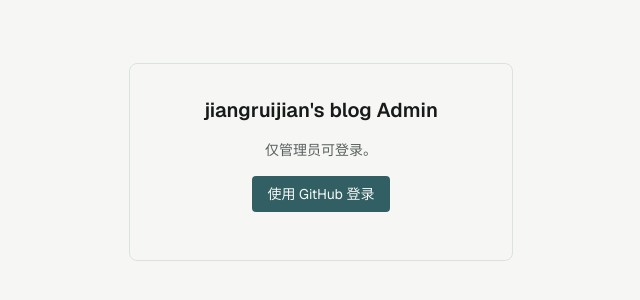
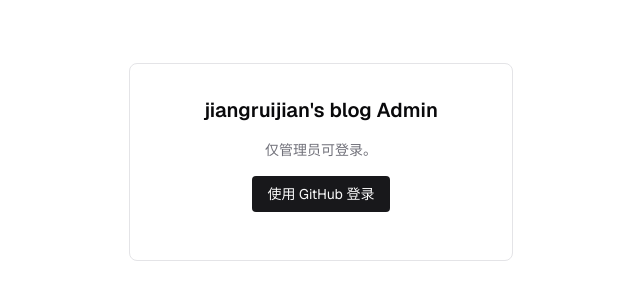
Before and after one commit to jrj444/blog, a Next.js app: page /auth/signin in a window 1280 px wide. Shown: the part 238-538 px from the top of the page, without its empty margins (319-959 px from the left). Built offline with nearby package versions, Linux system fonts and the light colour scheme; no server answers.

Commit message:
style: 全站色彩系统重构为Vercel/Linear黑白灰(Zinc)极客风格

```diff
--- a/src/app/(blog)/posts/[slug]/opengraph-image.tsx
+++ b/src/app/(blog)/posts/[slug]/opengraph-image.tsx
@@ -29,11 +29,11 @@
         display: "flex",
         flexDirection: "column",
         justifyContent: "space-between",
-        backgroundColor: "#071013",
+        backgroundColor: "#09090b",
         backgroundImage:
-          "radial-gradient(circle at 95% 5%, rgba(45, 105, 95, 0.42) 0%, transparent 48%), radial-gradient(circle at 5% 95%, rgba(30, 70, 65, 0.3) 0%, transparent 40%)",
+          "radial-gradient(circle at 95% 5%, rgba(255, 255, 255, 0.12) 0%, transparent 48%), radial-gradient(circle at 5% 95%, rgba(255, 255, 255, 0.05) 0%, transparent 40%)",
         padding: "64px 72px",
-        color: "#f0fdf9",
+        color: "#fafafa",
       }}
     >
       {/* 顶部品牌 */}
@@ -49,8 +49,8 @@
             width: "40px",
             height: "40px",
             borderRadius: "9px",
-            backgroundColor: "#2dd4bf",
-            color: "#042f2e",
+            backgroundColor: "#ffffff",
+            color: "#09090b",
             display: "flex",
             alignItems: "center",
             justifyContent: "center",
@@ -72,7 +72,7 @@
               fontSize: "18px",
               fontWeight: 700,
               letterSpacing: "0.08em",
-              color: "#f0fdf9",
+              color: "#fafafa",
             }}
           >
             JIANG RUIJIAN
@@ -81,7 +81,7 @@
             style={{
               fontSize: "12px",
               letterSpacing: "0.16em",
-              color: "#5eead4",
+              color: "#a1a1aa",
               textTransform: "uppercase",
             }}
           >
@@ -154,9 +154,9 @@
               style={{
                 padding: "6px 14px",
                 borderRadius: "9999px",
-                backgroundColor: "rgba(45, 212, 191, 0.12)",
-                border: "1px solid rgba(45, 212, 191, 0.28)",
-                color: "#5eead4",
+                backgroundColor: "rgba(255, 255, 255, 0.08)",
+                border: "1px solid rgba(255, 255, 255, 0.16)",
+                color: "#f4f4f5",
                 fontSize: "14px",
                 fontWeight: 500,
               }}
@@ -169,7 +169,7 @@
         <div
           style={{
             fontSize: "15px",
-            color: "#64748b",
+            color: "#71717a",
             fontWeight: 500,
             letterSpacing: "0.05em",
           }}
--- a/src/app/globals.css
+++ b/src/app/globals.css
@@ -2,61 +2,61 @@
 @custom-variant dark (&:is(.dark *));
 
 :root {
-  --background: 90 11.1% 96.5%;
-  --foreground: 160 6.1% 9.6%;
+  --background: 0 0% 100%;
+  --foreground: 240 10% 3.9%;
   --card: 0 0% 100%;
-  --card-foreground: 160 6.1% 9.6%;
+  --card-foreground: 240 10% 3.9%;
   --popover: 0 0% 100%;
-  --popover-foreground: 160 6.1% 9.6%;
-  --primary: 184.8 33.8% 29%;
-  --primary-foreground: 90 11.1% 96.5%;
-  --secondary: 140 9.7% 93.9%;
-  --secondary-foreground: 160 6.1% 9.6%;
-  --muted: 150 12.5% 93.7%;
-  --muted-foreground: 165 4.3% 36.5%;
-  --accent: 173.3 22% 92%;
-  --accent-foreground: 184.8 33.8% 29%;
-  --destructive: 0 53.8% 54.1%;
-  --destructive-foreground: 0 0% 100%;
-  --border: 160 9.4% 87.5%;
-  --input: 160 9.4% 87.5%;
-  --ring: 184.8 33.8% 29%;
-  --accent-2: 22.9 43.7% 37.6%;
-  --chart-1: 184.8 33.8% 29%;
-  --chart-2: 22.9 43.7% 37.6%;
-  --chart-3: 160 6.1% 9.6%;
-  --chart-4: 165 4.3% 36.5%;
-  --chart-5: 160 9.4% 87.5%;
+  --popover-foreground: 240 10% 3.9%;
+  --primary: 240 5.9% 10%;
+  --primary-foreground: 0 0% 98%;
+  --secondary: 240 4.8% 95.9%;
+  --secondary-foreground: 240 5.9% 10%;
+  --muted: 240 4.8% 95.9%;
+  --muted-foreground: 240 3.8% 46.1%;
+  --accent: 240 4.8% 95.9%;
+  --accent-foreground: 240 5.9% 10%;
+  --destructive: 0 84.2% 60.2%;
+  --destructive-foreground: 0 0% 98%;
+  --border: 240 5.9% 90%;
+  --input: 240 5.9% 90%;
+  --ring: 240 5.9% 10%;
+  --accent-2: 240 3.8% 46.1%;
+  --chart-1: 240 5.9% 10%;
+  --chart-2: 240 3.8% 46.1%;
+  --chart-3: 240 4.8% 60%;
+  --chart-4: 240 5.9% 80%;
+  --chart-5: 240 5.9% 90%;
   --radius: 0.5rem;
   --wrap: 1160px;
 }
 
 .dark {
-  --background: 170 15% 7.8%;
-  --foreground: 150 14.3% 91.8%;
-  --card: 166.7 16.4% 10.8%;
-  --card-foreground: 150 14.3% 91.8%;
-  --popover: 166.7 16.4% 10.8%;
-  --popover-foreground: 150 14.3% 91.8%;
-  --primary: 173.6 28.3% 61.2%;
-  --primary-foreground: 162.9 17.9% 7.6%;
-  --secondary: 168 14.7% 13.3%;
-  --secondary-foreground: 157.5 12.9% 87.8%;
-  --muted: 166.7 13.8% 12.7%;
-  --muted-foreground: 158.6 7.3% 62.4%;
-  --accent: 168 20% 14.7%;
-  --accent-foreground: 173.9 34.3% 72%;
-  --destructive: 0 43% 52%;
-  --destructive-foreground: 0 0% 100%;
-  --border: 165 12.5% 18.8%;
-  --input: 165 12.5% 18.8%;
-  --ring: 173.6 28.3% 61.2%;
-  --accent-2: 25.5 44.6% 61.8%;
-  --chart-1: 173.6 28.3% 61.2%;
-  --chart-2: 25.5 44.6% 61.8%;
-  --chart-3: 150 14.3% 91.8%;
-  --chart-4: 158.6 7.3% 62.4%;
-  --chart-5: 165 12.5% 18.8%;
+  --background: 240 10% 3.9%;
+  --foreground: 0 0% 98%;
+  --card: 240 10% 4.9%;
+  --card-foreground: 0 0% 98%;
+  --popover: 240 10% 4.9%;
+  --popover-foreground: 0 0% 98%;
+  --primary: 0 0% 98%;
+  --primary-foreground: 240 10% 3.9%;
+  --secondary: 240 3.7% 15.9%;
+  --secondary-foreground: 0 0% 98%;
+  --muted: 240 3.7% 15.9%;
+  --muted-foreground: 240 5% 64.9%;
+  --accent: 240 3.7% 15.9%;
+  --accent-foreground: 0 0% 98%;
+  --destructive: 0 62.8% 30.6%;
+  --destructive-foreground: 0 0% 98%;
+  --border: 240 3.7% 15.9%;
+  --input: 240 3.7% 15.9%;
+  --ring: 240 4.9% 83.9%;
+  --accent-2: 240 5% 64.9%;
+  --chart-1: 0 0% 98%;
+  --chart-2: 240 5% 64.9%;
+  --chart-3: 240 3.7% 35%;
+  --chart-4: 240 3.7% 25%;
+  --chart-5: 240 3.7% 15.9%;
 }
 
 @theme inline {
--- a/src/components/blog/share-poster-modal.tsx
+++ b/src/components/blog/share-poster-modal.tsx
@@ -115,40 +115,40 @@
         canvas.width = width;
         canvas.height = height;
 
-        // 1. 深色渐变背景
+        // 1. 深色渐变背景 (Vercel / Linear 黑曜石深色)
         const bgGrad = ctx.createLinearGradient(0, 0, width, height);
-        bgGrad.addColorStop(0, "#071215");
-        bgGrad.addColorStop(0.5, "#0b1d22");
-        bgGrad.addColorStop(1, "#04090b");
+        bgGrad.addColorStop(0, "#09090b");
+        bgGrad.addColorStop(0.5, "#121216");
+        bgGrad.addColorStop(1, "#050507");
         ctx.fillStyle = bgGrad;
         ctx.fillRect(0, 0, width, height);
 
-        // 2. 径向光晕装饰 (右上青色 + 左下微蓝)
+        // 2. 径向星光微漫射 (纯净银白微晕，彻底去绿)
         const topGlow = ctx.createRadialGradient(900, 180, 0, 900, 180, 500);
-        topGlow.addColorStop(0, "rgba(45, 212, 191, 0.16)");
+        topGlow.addColorStop(0, "rgba(255, 255, 255, 0.08)");
         topGlow.addColorStop(1, "transparent");
         ctx.fillStyle = topGlow;
         ctx.fillRect(0, 0, width, height);
 
         const bottomGlow = ctx.createRadialGradient(150, 1250, 0, 150, 1250, 460);
-        bottomGlow.addColorStop(0, "rgba(20, 184, 166, 0.12)");
+        bottomGlow.addColorStop(0, "rgba(255, 255, 255, 0.05)");
         bottomGlow.addColorStop(1, "transparent");
         ctx.fillStyle = bottomGlow;
         ctx.fillRect(0, 0, width, height);
 
         // 3. 内嵌精致卡片边框
-        ctx.strokeStyle = "rgba(255, 255, 255, 0.1)";
+        ctx.strokeStyle = "rgba(255, 255, 255, 0.12)";
         ctx.lineWidth = 1.5;
         drawRoundRect(ctx, 48, 48, width - 96, height - 96, 24);
         ctx.stroke();
 
         // 4. 顶部品牌区域 (Y: 96 ~ 180)
-        // JR 徽标
-        ctx.fillStyle = "#2dd4bf";
+        // JR 徽标 (黑白对比)
+        ctx.fillStyle = "#ffffff";
         drawRoundRect(ctx, 96, 96, 68, 68, 14);
         ctx.fill();
 
-        ctx.fillStyle = "#042f2e";
+        ctx.fillStyle = "#09090b";
         ctx.font = "bold 32px serif";
         ctx.textAlign = "center";
         ctx.textBaseline = "middle";
@@ -157,11 +157,11 @@
         // 品牌文字
         ctx.textAlign = "left";
         ctx.textBaseline = "alphabetic";
-        ctx.fillStyle = "#f0fdf9";
+        ctx.fillStyle = "#fafafa";
         ctx.font = "bold 26px -apple-system, BlinkMacSystemFont, 'Segoe UI', Roboto, sans-serif";
         ctx.fillText("JIANG RUIJIAN", 182, 128);
 
-        ctx.fillStyle = "#5eead4";
+        ctx.fillStyle = "#a1a1aa";
         ctx.font = "bold 13px -apple-system, BlinkMacSystemFont, sans-serif";
         ctx.fillText("TECHNICAL JOURNAL · POSTER", 182, 154);
 
@@ -179,16 +179,16 @@
           const tagText = `#${tag}`;
           const tagWidth = ctx.measureText(tagText).width + 30;
 
-          ctx.fillStyle = "rgba(45, 212, 191, 0.12)";
+          ctx.fillStyle = "rgba(255, 255, 255, 0.08)";
           drawRoundRect(ctx, tagX, 230, tagWidth, 38, 19);
           ctx.fill();
 
-          ctx.strokeStyle = "rgba(45, 212, 191, 0.3)";
+          ctx.strokeStyle = "rgba(255, 255, 255, 0.16)";
           ctx.lineWidth = 1;
           drawRoundRect(ctx, tagX, 230, tagWidth, 38, 19);
           ctx.stroke();
 
-          ctx.fillStyle = "#5eead4";
+          ctx.fillStyle = "#e4e4e7";
           ctx.fillText(tagText, tagX + 15, 256);
           tagX += tagWidth + 14;
         }
@@ -212,18 +212,18 @@
           drawRoundRect(ctx, 96, currentY, excerptWidth, 180, 16);
           ctx.fill();
 
-          ctx.strokeStyle = "rgba(45, 212, 191, 0.22)";
+          ctx.strokeStyle = "rgba(255, 255, 255, 0.14)";
           ctx.lineWidth = 1;
           drawRoundRect(ctx, 96, currentY, excerptWidth, 180, 16);
           ctx.stroke();
 
           // 左侧装饰主色粗条
-          ctx.fillStyle = "#2dd4bf";
+          ctx.fillStyle = "#ffffff";
           drawRoundRect(ctx, 96, currentY, 6, 180, 3);
           ctx.fill();
 
           // 摘要文本
-          ctx.fillStyle = "#cbd5e1";
+          ctx.fillStyle = "#d4d4d8";
           drawWrappedText(
             ctx,
             post.excerpt,
@@ -251,12 +251,12 @@
         ctx.lineTo(width - 96, 1140);
         ctx.stroke();
 
-        // 生成二维码图片
+        // 生成二维码图片 (黑白)
         const qrDataUrl = await QRCode.toDataURL(post.url, {
           width: 220,
           margin: 1,
           color: {
-            dark: "#042f2e",
+            dark: "#09090b",
             light: "#ffffff",
           },
         });
@@ -282,11 +282,11 @@
         ctx.font = "bold 26px -apple-system, BlinkMacSystemFont, sans-serif";
         ctx.fillText("长按或扫码阅读全文", qrX + qrSize + 32, qrY + 48);
 
-        ctx.fillStyle = "#5eead4";
+        ctx.fillStyle = "#a1a1aa";
         ctx.font = "italic 20px -apple-system, BlinkMacSystemFont, 'Times New Roman', serif";
         ctx.fillText("Life cannot be replayed, so why not be greedy", qrX + qrSize + 32, qrY + 92);
 
-        ctx.fillStyle = "#64748b";
+        ctx.fillStyle = "#71717a";
         ctx.font = "500 18px ui-monospace, SFMono-Regular, monospace";
         ctx.fillText("jiangruijian.com", qrX + qrSize + 32, qrY + 132);
 
```
